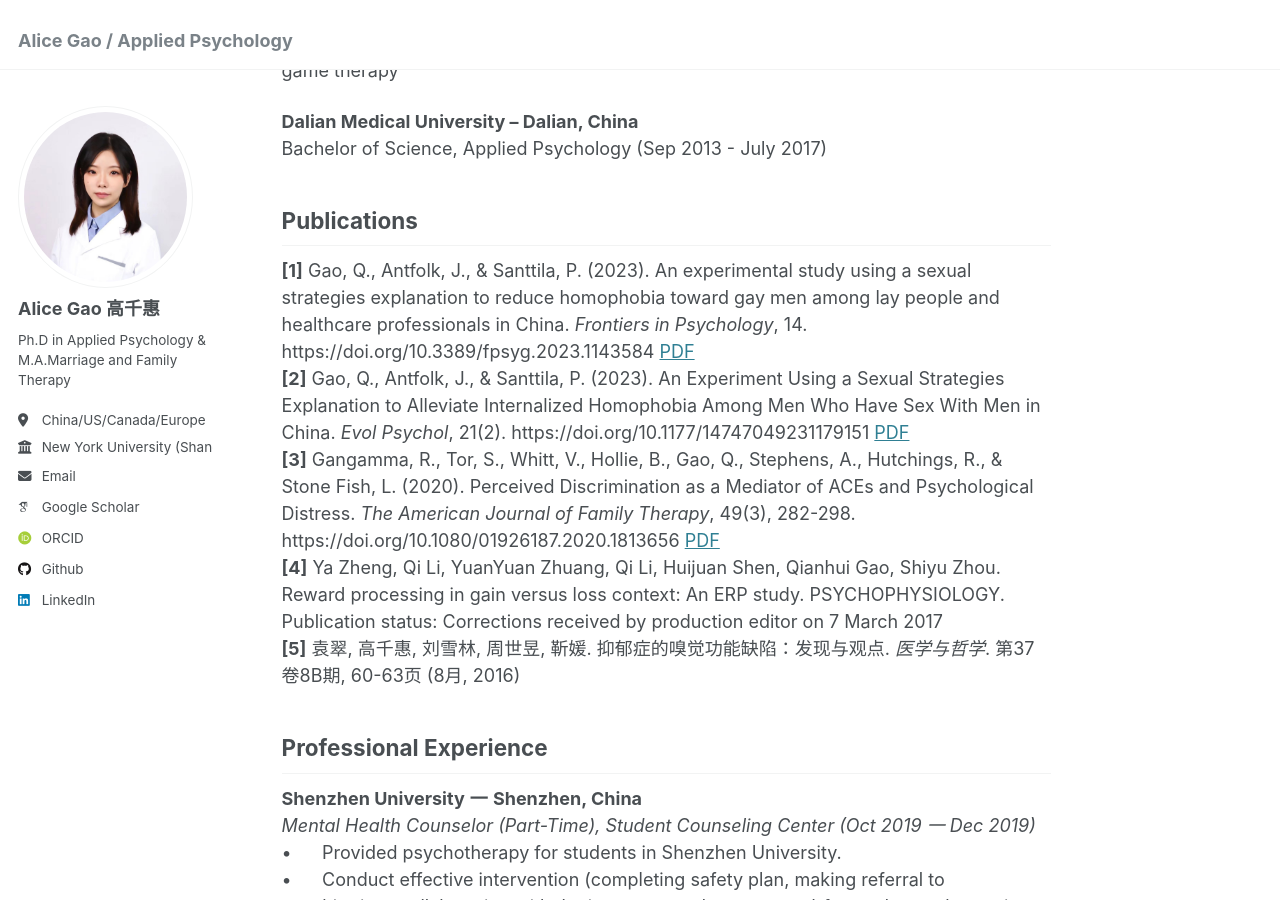
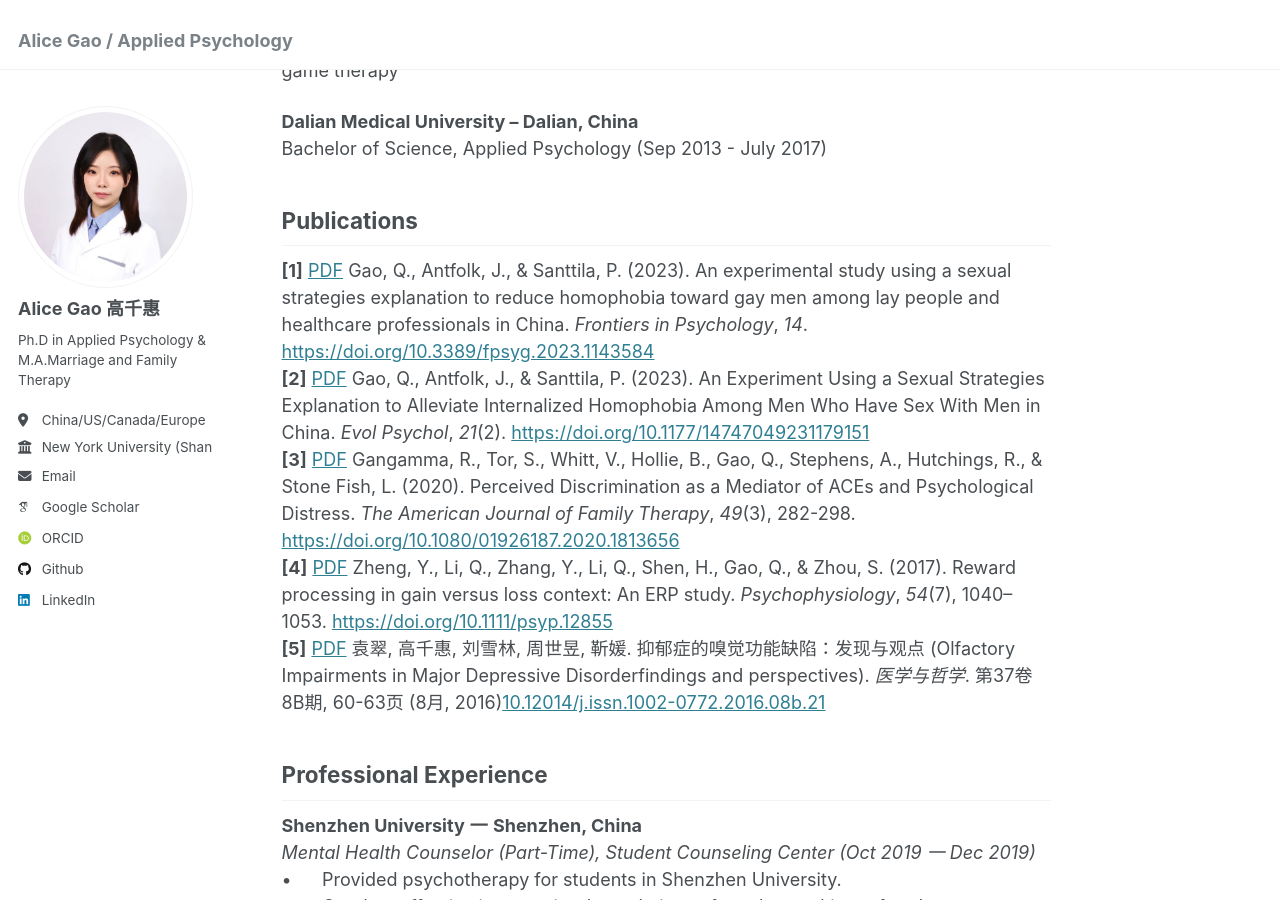
Before and after one commit to alicepsychology/alicepsychology.com, a Jekyll site: the page built from _pages/about.md, in a window 1280 px wide and 900 px high, scrolled down 611 px. Built offline with Jekyll 4.4.1, drawn with Linux system fonts in a browser that asks for light colours; some web fonts are replaced.

Commit message:
Update about.md

```diff
--- a/_pages/about.md
+++ b/_pages/about.md
@@ -30,11 +30,11 @@ Bachelor of Science, Applied Psychology (Sep 2013 - July 2017) <br />
 
 **Publications**
 ---
-**[1]** Gao, Q., Antfolk, J., & Santtila, P. (2023). An experimental study using a sexual strategies explanation to reduce homophobia toward gay men among lay people and healthcare professionals in China. _Frontiers in Psychology_, 14. https://doi.org/10.3389/fpsyg.2023.1143584 [PDF](../files/[1] Gao-2023-An experimental study using a sexual strategies explanation to reduce homophobia toward gay men among lay people and healthcare professionals in China.pdf)<br />
-**[2]** Gao, Q., Antfolk, J., & Santtila, P. (2023). An Experiment Using a Sexual Strategies Explanation to Alleviate Internalized Homophobia Among Men Who Have Sex With Men in China. _Evol Psychol_, 21(2). https://doi.org/10.1177/14747049231179151 [PDF](https://doi.org/10.1177/14747049231179151) <br />
-**[3]** Gangamma, R., Tor, S., Whitt, V., Hollie, B., Gao, Q., Stephens, A., Hutchings, R., & Stone Fish, L. (2020). Perceived Discrimination as a Mediator of ACEs and Psychological Distress. _The American Journal of Family Therapy_, 49(3), 282-298. https://doi.org/10.1080/01926187.2020.1813656 [PDF](https://doi.org/10.1080/01926187.2020.1813656)<br />
-**[4]** Ya Zheng, Qi Li, YuanYuan Zhuang, Qi Li, Huijuan Shen, Qianhui Gao, Shiyu Zhou. Reward processing in gain versus loss context: An ERP study. PSYCHOPHYSIOLOGY. Publication status: Corrections received by production editor on 7 March 2017<br />
-**[5]** 袁翠, 高千惠, 刘雪林, 周世昱, 靳媛. 抑郁症的嗅觉功能缺陷：发现与观点. _医学与哲学_. 第37卷8B期, 60-63页 (8月, 2016)<br />
+**[1]** [PDF](../files/[1] Gao-2023-An experimental study using a sexual strategies explanation to reduce homophobia toward gay men among lay people and healthcare professionals in China.pdf) Gao, Q., Antfolk, J., & Santtila, P. (2023). An experimental study using a sexual strategies explanation to reduce homophobia toward gay men among lay people and healthcare professionals in China. _Frontiers in Psychology_, _14_. [https://doi.org/10.3389/fpsyg.2023.1143584](https://doi.org/10.3389/fpsyg.2023.1143584)<br />
+**[2]** [PDF](../files/[2] Gao-2023-An Experiment Using a Sexual Strategies Explanation to Alleviate Internalized Homophobia Among Men Who Have Sex With Men in China.pdf) Gao, Q., Antfolk, J., & Santtila, P. (2023). An Experiment Using a Sexual Strategies Explanation to Alleviate Internalized Homophobia Among Men Who Have Sex With Men in China. _Evol Psychol_, _21_(2). [https://doi.org/10.1177/14747049231179151](https://doi.org/10.1177/14747049231179151)<br />
+**[3]** [PDF](../files/[3] Perceived Discrimination as a Mediator of ACEs and Psychological Distress.pdf) Gangamma, R., Tor, S., Whitt, V., Hollie, B., Gao, Q., Stephens, A., Hutchings, R., & Stone Fish, L. (2020). Perceived Discrimination as a Mediator of ACEs and Psychological Distress. _The American Journal of Family Therapy_, _49_(3), 282-298. [https://doi.org/10.1080/01926187.2020.1813656](https://doi.org/10.1080/01926187.2020.1813656)<br />
+**[4]** [PDF](../files/[4] Zheng-2017-Reward-processing-in-gain-versus-lo.pdf) Zheng, Y., Li, Q., Zhang, Y., Li, Q., Shen, H., Gao, Q., & Zhou, S. (2017). Reward processing in gain versus loss context: An ERP study. _Psychophysiology_, _54_(7), 1040–1053. [https://doi.org/10.1111/psyp.12855](https://doi.org/10.1111/psyp.12855)<br />
+**[5]** [PDF](../files/[5] 抑郁症的嗅觉功能缺陷_发现与观点.pdf) 袁翠, 高千惠, 刘雪林, 周世昱, 靳媛. 抑郁症的嗅觉功能缺陷：发现与观点 (Olfactory Impairments in Major Depressive Disorderfindings and perspectives). _医学与哲学_. 第37卷8B期, 60-63页 (8月, 2016)[10.12014/j.issn.1002-0772.2016.08b.21](10.12014/j.issn.1002-0772.2016.08b.21)<br />
 
 **Professional Experience**
 ---
```
